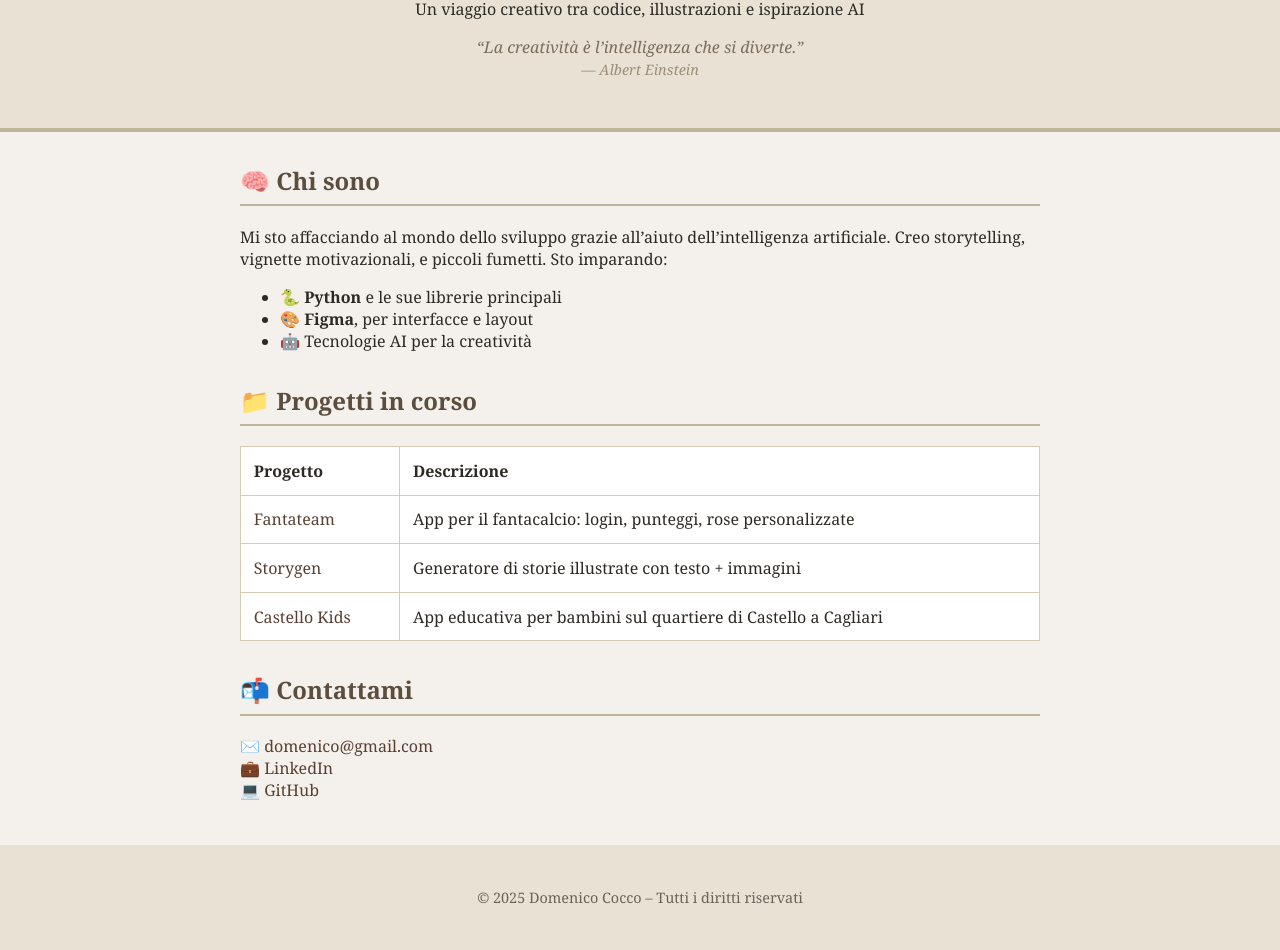
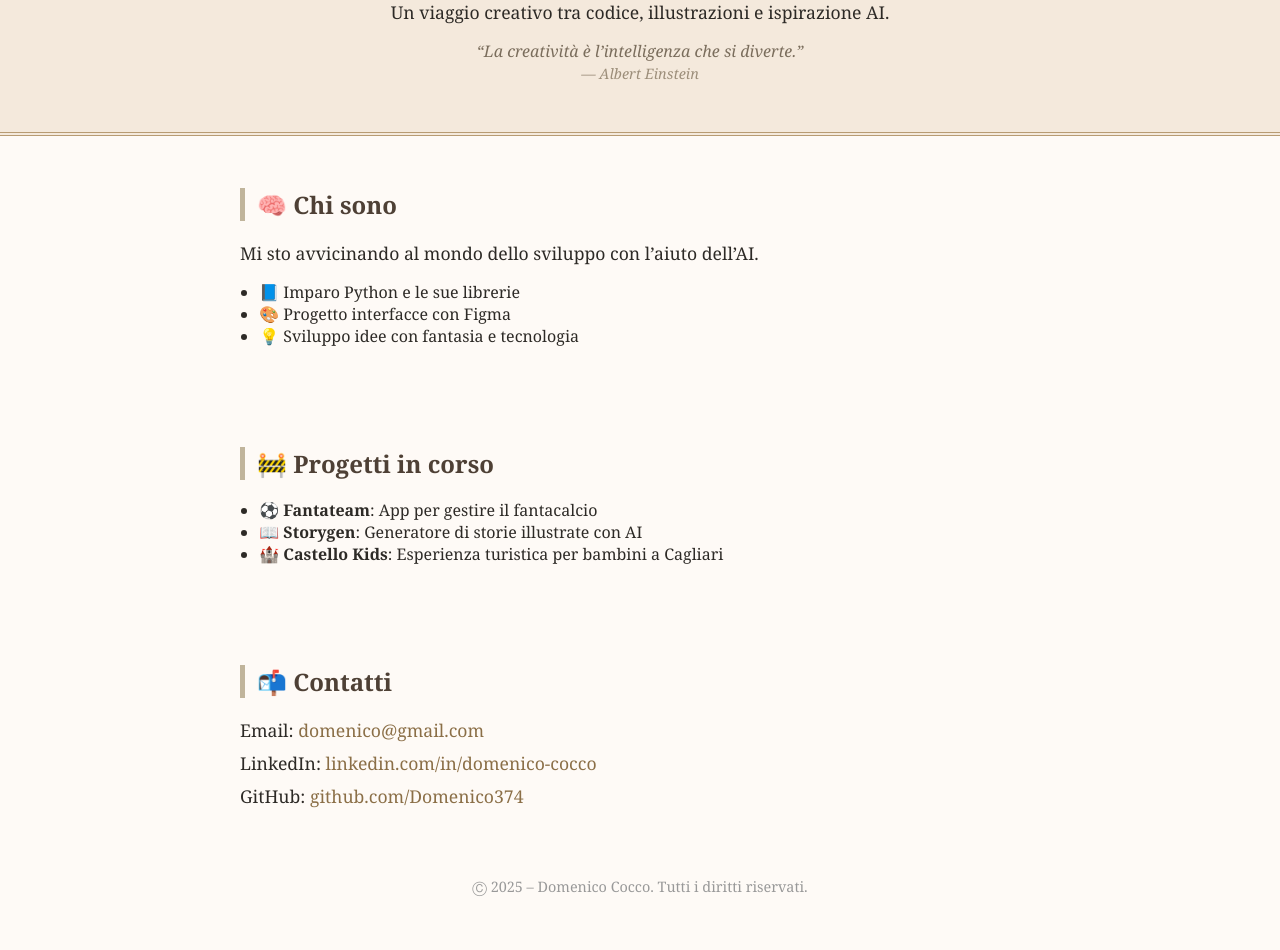
Before and after one commit to Domenico374/skills-introduction-to-github, a plain HTML site: page index.html in a window 1280 px wide. Shown: the part 375-1325 px from the top of the page. After the commit the page ends 1300 px from the top, so only its background shows below. Drawn offline with Linux system fonts and the light colour scheme.

Commit message:
Update index.html

```diff
--- a/index.html
+++ b/index.html
@@ -3,131 +3,127 @@
 <head>
   <meta charset="UTF-8">
   <meta name="viewport" content="width=device-width, initial-scale=1.0">
-  <title>Domenico Cocco - Portfolio</title>
+  <title>Domenico Cocco – Portfolio</title>
   <style>
     body {
       font-family: 'Georgia', serif;
-      background-color: #f4f1ec;
+      background-color: #fefaf6;
       color: #2d2a26;
       margin: 0;
       padding: 0;
     }
+
     header {
-      background-color: #e8e1d4;
+      background-color: #f4e9dc;
       text-align: center;
       padding: 2em 1em;
-      border-bottom: 4px solid #c0b49b;
+      border-bottom: 4px double #b89b72;
     }
+
     header img {
       max-width: 180px;
-      border-radius: 50%;
-      border: 3px solid #a18f74;
-      margin-bottom: 10px;
+      border-radius: 12px;
+      border: 3px solid #c0b49b;
+      margin-bottom: 1em;
     }
+
     h1 {
-      font-size: 2.5em;
-      margin: 0.2em 0;
+      font-size: 2em;
+      margin: 0.5em 0;
+      color: #3e312b;
     }
+
+    p {
+      font-size: 1.1em;
+      margin: 0.5em 0;
+    }
+
+    blockquote {
+      font-style: italic;
+      color: #7a6d5c;
+      margin: 1em auto;
+      max-width: 600px;
+    }
+
+    blockquote span {
+      font-size: 0.9em;
+      color: #9c8e7a;
+    }
+
     section {
+      padding: 2em 1em;
       max-width: 800px;
-      margin: 2em auto;
-      padding: 0 1em;
+      margin: auto;
     }
+
     h2 {
-      border-bottom: 2px solid #c0b49b;
-      padding-bottom: 0.3em;
-      color: #5c4e3e;
+      border-left: 5px solid #c0b49b;
+      padding-left: 0.5em;
+      color: #4e4035;
+      font-size: 1.5em;
     }
-    table {
-      width: 100%;
-      border-collapse: collapse;
-      background-color: #fff;
-      margin-top: 1em;
+
+    ul {
+      padding-left: 1.2em;
     }
-    th, td {
-      padding: 0.8em;
-      border: 1px solid #d8cbb5;
-      text-align: left;
+
+    a {
+      color: #8b6f47;
+      text-decoration: none;
     }
+
+    a:hover {
+      text-decoration: underline;
+    }
+
     footer {
       text-align: center;
       font-size: 0.9em;
       padding: 2em;
-      background-color: #e8e1d4;
-      margin-top: 3em;
-      color: #6d6257;
-    }
-    a {
-      color: #5a4032;
-      text-decoration: none;
-    }
-    a:hover {
-      text-decoration: underline;
+      color: #999;
     }
   </style>
 </head>
+
 <body>
-
   <header>
     <img src="1000267967.jpg" alt="Foto di Domenico">
     <h1>👋 Ciao, sono Domenico</h1>
-  <p>Un viaggio creativo tra codice, illustrazioni e ispirazione AI</p>
-  <blockquote style="font-style: italic; color: #7a6d5c; margin-top: 1em;">
+    <p>Un viaggio creativo tra codice, illustrazioni e ispirazione AI.</p>
+    <blockquote>
       “La creatività è l’intelligenza che si diverte.”<br>
-  <span style="font-size: 0.9em; color: #9c8e7a;">— Albert Einstein</span>
+      <span>— Albert Einstein</span>
     </blockquote>
-
   </header>
 
   <section>
     <h2>🧠 Chi sono</h2>
-  <p>Mi sto affacciando al mondo dello sviluppo grazie all’aiuto dell’intelligenza artificiale.
-  Creo storytelling, vignette motivazionali, e piccoli fumetti. Sto imparando:</p>
+    <p>Mi sto avvicinando al mondo dello sviluppo con l’aiuto dell’AI.</p>
     <ul>
-    <li>🐍 <strong>Python</strong> e le sue librerie principali</li>
-    <li>🎨 <strong>Figma</strong>, per interfacce e layout</li>
-    <li>🤖 Tecnologie AI per la creatività</li>
+      <li>📘 Imparo Python e le sue librerie</li>
+      <li>🎨 Progetto interfacce con Figma</li>
+      <li>💡 Sviluppo idee con fantasia e tecnologia</li>
     </ul>
   </section>
 
   <section>
-  <h2>📁 Progetti in corso</h2>
-  <table>
-    <thead>
-      <tr>
-        <th>Progetto</th>
-        <th>Descrizione</th>
-      </tr>
-    </thead>
-    <tbody>
-      <tr>
-        <td><a href="https://github.com/Domenico374/fantateam">Fantateam</a></td>
-        <td>App per il fantacalcio: login, punteggi, rose personalizzate</td>
-      </tr>
-      <tr>
-        <td><a href="https://github.com/Domenico374/storygen">Storygen</a></td>
-        <td>Generatore di storie illustrate con testo + immagini</td>
-      </tr>
-      <tr>
-        <td><a href="https://github.com/Domenico374/castello-kids">Castello Kids</a></td>
-        <td>App educativa per bambini sul quartiere di Castello a Cagliari</td>
-      </tr>
-    </tbody>
-  </table>
+    <h2>🚧 Progetti in corso</h2>
+    <ul>
+      <li>⚽ <strong>Fantateam</strong>: App per gestire il fantacalcio</li>
+      <li>📖 <strong>Storygen</strong>: Generatore di storie illustrate con AI</li>
+      <li>🏰 <strong>Castello Kids</strong>: Esperienza turistica per bambini a Cagliari</li>
+    </ul>
   </section>
 
   <section>
-  <h2>📬 Contattami</h2>
-  <p>
-    ✉️ <a href="mailto:domenico@gmail.com">domenico@gmail.com</a><br>
-    💼 <a href="https://linkedin.com/in/domenico-cocco-577aab83">LinkedIn</a><br>
-    💻 <a href="https://github.com/Domenico374">GitHub</a>
-  </p>
+    <h2>📬 Contatti</h2>
+    <p>Email: <a href="mailto:domenico@gmail.com">domenico@gmail.com</a></p>
+    <p>LinkedIn: <a href="https://linkedin.com/in/domenico-cocco-577aab83" target="_blank">linkedin.com/in/domenico-cocco</a></p>
+    <p>GitHub: <a href="https://github.com/Domenico374" target="_blank">github.com/Domenico374</a></p>
   </section>
 
   <footer>
-  <p>© 2025 Domenico Cocco – Tutti i diritti riservati</p>
+    Ⓒ 2025 – Domenico Cocco. Tutti i diritti riservati.
   </footer>
-
 </body>
 </html>
```
Lines whose indentation alone changed are shown as unchanged.
